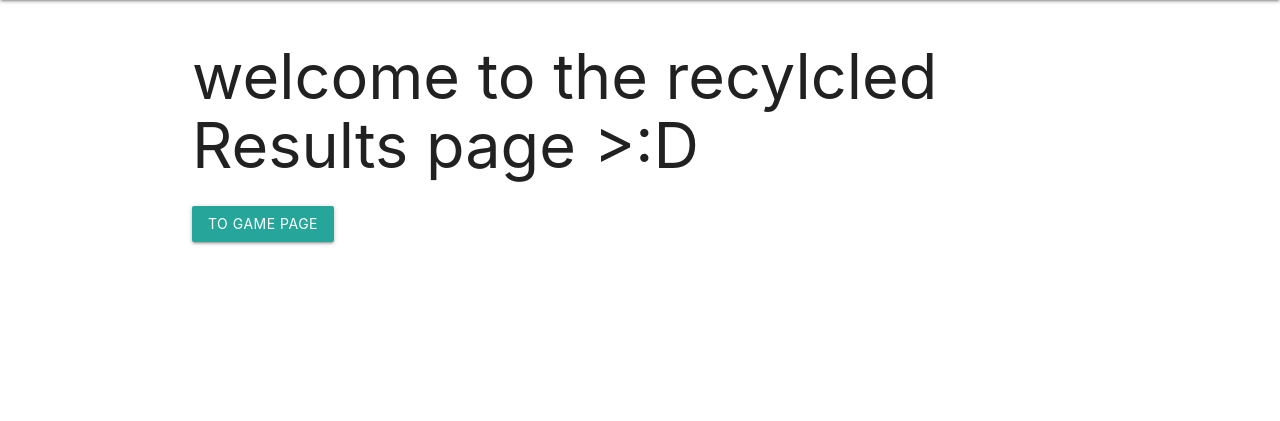
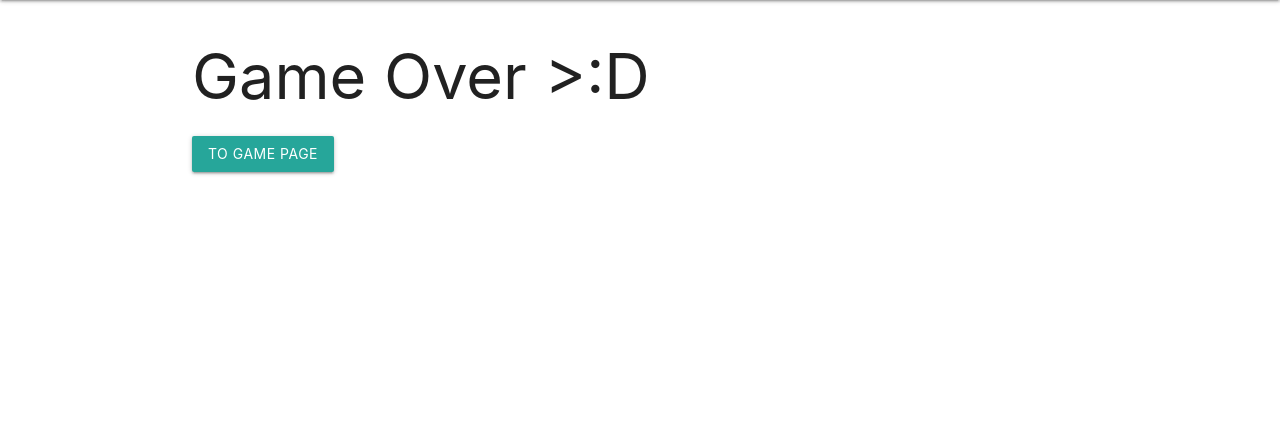
Before and after one commit to crystadavis1119/CodeDrink, a Django app: page /results/ in a window 1280 px wide. Shown: the part 64-485 px from the top of the page. Run offline with Django 3.2, Linux system fonts and the light colour scheme.

Commit message:
updating end of game

```diff
--- a/main_app/templates/results.html
+++ b/main_app/templates/results.html
@@ -1,7 +1,7 @@
 {% extends 'base.html' %}
 {% block content %}
 
-<h1>welcome to the recylcled Results page >:D</h1>
+<h1>Game Over >:D</h1>
 {% comment %} <hr />
     <div class="card">
         <div class="card-content">
```
